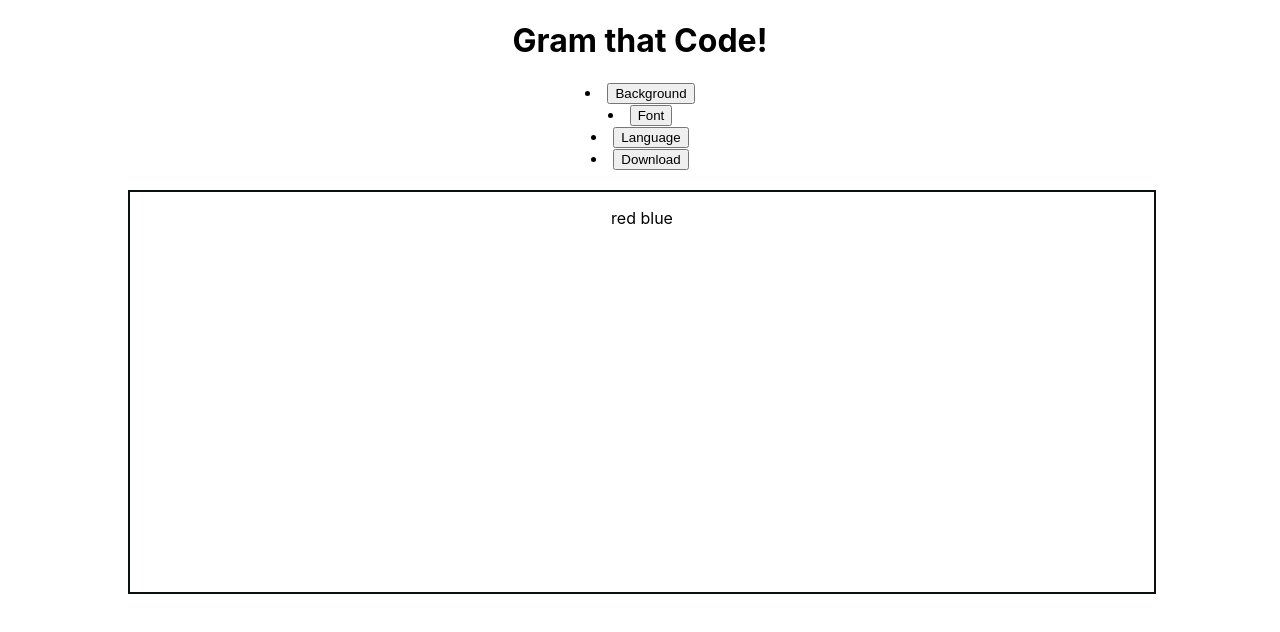
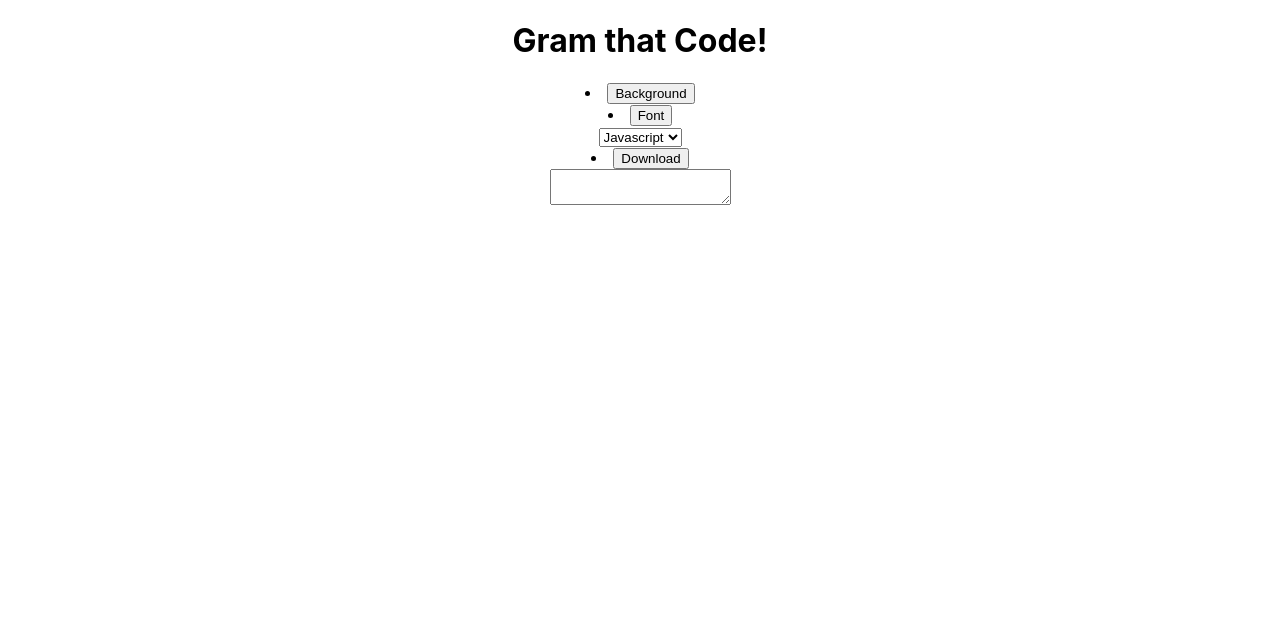
Before and after one commit to rkaufusi/gram-that-code, a React (Create React App) app: page / in a window 1280 px wide. Shown: the top 632 px of the page. Built offline with nearby package versions, Linux system fonts and the light colour scheme.

Commit message:
updates to language drop down and textarea

```diff
--- a/src/Buttons/LanguageDropDown.js
+++ b/src/Buttons/LanguageDropDown.js
@@ -1,6 +1,12 @@
 import React, {useState} from 'react'
 
 const LanguageDropDown = () => {
+
+  /*                      <li>
+<button onClick={() => setLanguage(val.name)}>
+  {val.name}
+</button>
+</li> */
     const [language, setLanguage] = useState();
 
     const languageArray = [
@@ -12,17 +18,12 @@ const LanguageDropDown = () => {
 
         return (
             <>
-              <ul>
-              {languageArray.map((val) => {
-                  return (
-                      <li>
-                        <button onClick={() => setLanguage(val.name)}>
-                          {val.name}
-                        </button>
-                      </li>
-                  )
-              })}
-              </ul>
+                    <select>
+                      <option>Javascript</option>
+                      <option>Java</option>
+                      <option>Typescript</option>
+                      <option>Python</option>
+                    </select>
             </>
         )
     };
--- a/src/InputArea.js
+++ b/src/InputArea.js
@@ -3,10 +3,18 @@ import React , {useState} from 'react';
 const InputArea = () => {
     const [firstColor, setFirstColor] = useState("red");
     const [secondColor, setSecondColor] = useState("blue");
+    const [text, setText] = useState([]);
+
+    console.log(text);
+    const handleChange = event => {
+        setText([event.target.value]);
+    }
 
     return (
-        <div className='work-area'>
-            <p>{firstColor + "  " + secondColor}</p>
+        <div>
+            <textarea value={text} onChange={handleChange}>
+
+            </textarea>
         </div>
     )
 }
--- a/src/Navbar.js
+++ b/src/Navbar.js
@@ -40,12 +40,13 @@ const Navbar = () => {
             </button>
             {fontDropDown && <FontDropDown/>}
           </li>
-          <li onMouseEnter={() => onMouseEnter('language')} onMouseLeave={() => onMouseLeave()}>
-            <button>
-              Language
-          </button>
-            {languageDropDown && <LanguageDropDown/>}
-          </li>
+          <select>
+          <option>Javascript</option>
+          <option>Java</option>
+          <option>Typescript</option>
+          <option>Python</option>
+        </select>
+
           <li onMouseEnter={() => onMouseEnter('download')} onMouseLeave={() => onMouseLeave()}>
             <button>
               Download
```
